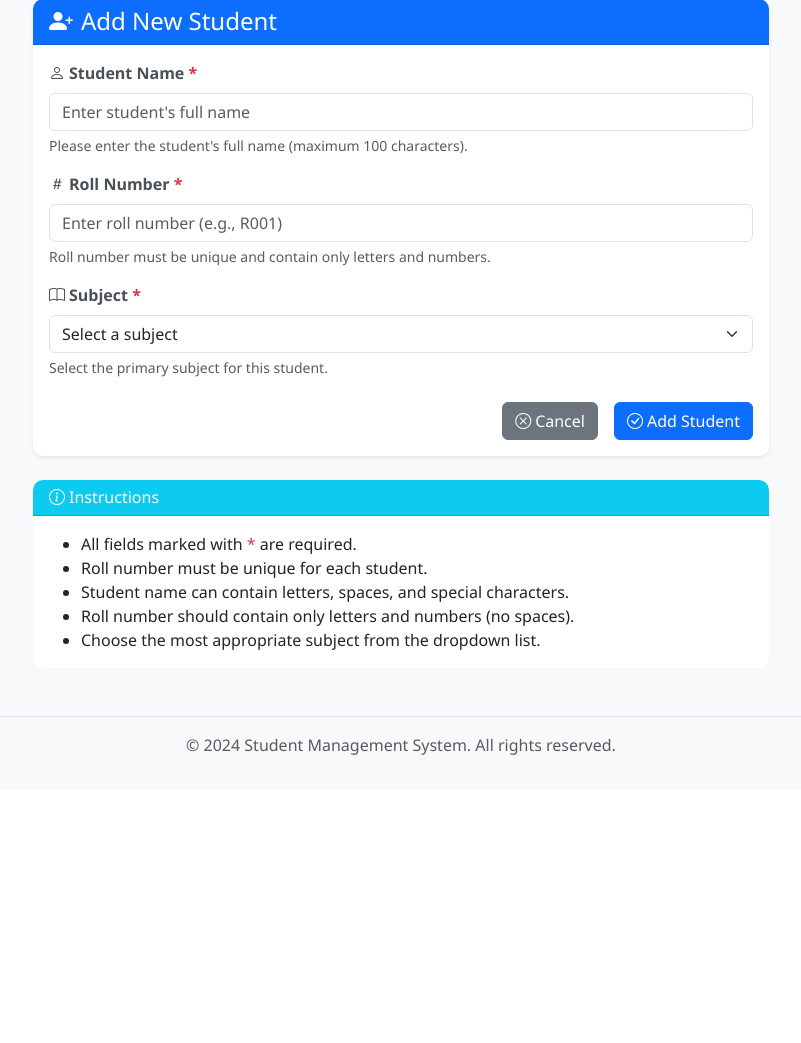
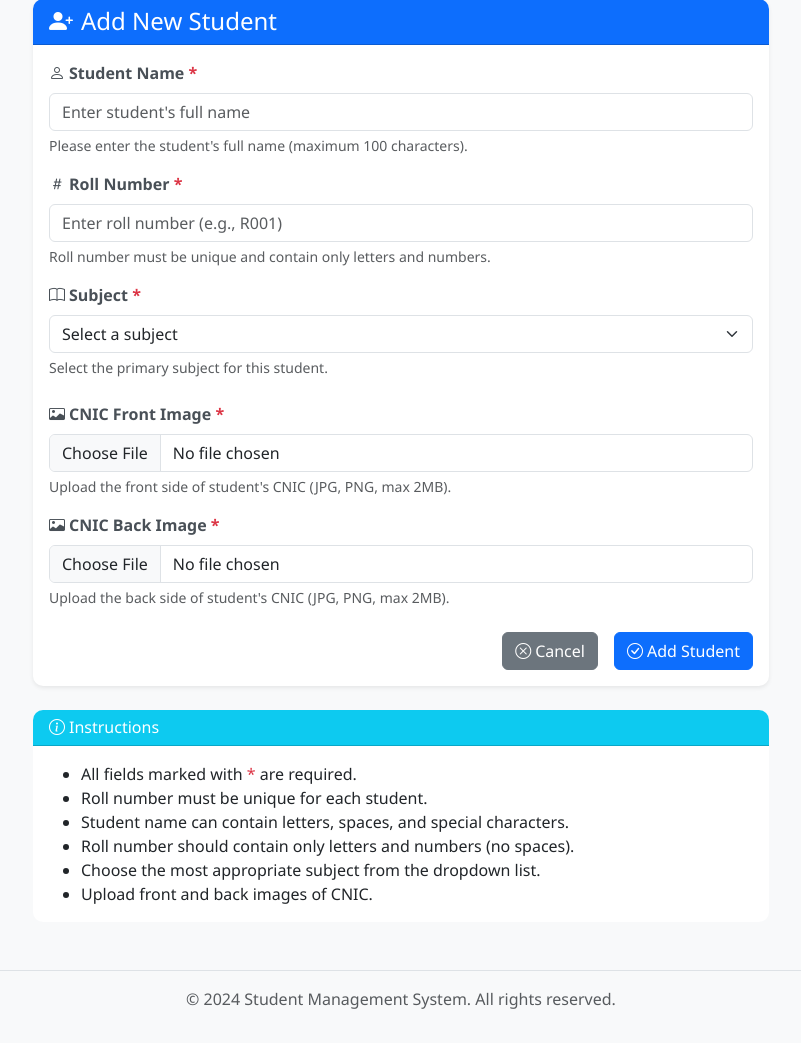
Before and after one commit to aleena0275-stack/Student_Management_System, a Flask app: page /add in a window 1280 px wide. Shown: the part 87-1130 px from the top of the page, without its empty margins (239-1040 px from the left). Before the commit the page ends 842 px from the top, so only its background shows below. Run offline with Flask 3, Linux system fonts and the light colour scheme.

Commit message:
Add CNIC upload feature

```diff
--- a/student_management/templates/add_student.html
+++ b/student_management/templates/add_student.html
@@ -12,18 +12,13 @@
                 </h4>
             </div>
             <div class="card-body">
-                <form method="POST" action="{{ url_for('add_student') }}" id="addStudentForm">
+                <form method="POST" action="{{ url_for('add_student') }}" id="addStudentForm" enctype="multipart/form-data"></form>
                     <div class="mb-3">
                         <label for="name" class="form-label">
                             <i class="bi bi-person me-1"></i>Student Name <span class="text-danger">*</span>
                         </label>
-                        <input type="text"
-                               class="form-control"
-                               id="name"
-                               name="name"
-                               placeholder="Enter student's full name"
-                               required
-                               maxlength="100">
+                        <input type="text" class="form-control" id="name" name="name"
+                            placeholder="Enter student's full name" required maxlength="100">
                         <div class="form-text">Please enter the student's full name (maximum 100 characters).</div>
                     </div>
 
@@ -31,14 +26,8 @@
                         <label for="roll_number" class="form-label">
                             <i class="bi bi-hash me-1"></i>Roll Number <span class="text-danger">*</span>
                         </label>
-                        <input type="text"
-                               class="form-control"
-                               id="roll_number"
-                               name="roll_number"
-                               placeholder="Enter roll number (e.g., R001)"
-                               required
-                               maxlength="50"
-                               pattern="[A-Za-z0-9]+"
+                        <input type="text" class="form-control" id="roll_number" name="roll_number"
+                            placeholder="Enter roll number (e.g., R001)" required maxlength="50" pattern="[A-Za-z0-9]+"
                             title="Roll number should contain only letters and numbers">
                         <div class="form-text">Roll number must be unique and contain only letters and numbers.</div>
                     </div>
@@ -67,6 +56,31 @@
                         </select>
                         <div class="form-text">Select the primary subject for this student.</div>
                     </div>
+                    <!-- CNIC Front Image -->
+                    <div class="mb-3">
+                        <label for="cnic_front" class="form-label">
+                            <i class="bi bi-card-image me-1"></i>CNIC Front Image <span class="text-danger">*</span>
+                        </label>
+                        <input type="file" class="form-control" id="cnic_front" name="cnic_front" accept="image/*"
+                            required>
+                        <div class="form-text">Upload the front side of student's CNIC (JPG, PNG, max 2MB).</div>
+                        <!-- Preview -->
+                        <img id="cnic_front_preview" src="#" alt="Front Preview"
+                            style="display:none; margin-top:10px; max-height:150px; border-radius:8px; border:1px solid #ccc;">
+                    </div>
+
+                    <!-- CNIC Back Image -->
+                    <div class="mb-4">
+                        <label for="cnic_back" class="form-label">
+                            <i class="bi bi-card-image me-1"></i>CNIC Back Image <span class="text-danger">*</span>
+                        </label>
+                        <input type="file" class="form-control" id="cnic_back" name="cnic_back" accept="image/*"
+                            required>
+                        <div class="form-text">Upload the back side of student's CNIC (JPG, PNG, max 2MB).</div>
+                        <!-- Preview -->
+                        <img id="cnic_back_preview" src="#" alt="Back Preview"
+                            style="display:none; margin-top:10px; max-height:150px; border-radius:8px; border:1px solid #ccc;">
+                    </div>
 
                     <div class="d-grid gap-2 d-md-flex justify-content-md-end">
                         <a href="{{ url_for('index') }}" class="btn btn-secondary me-md-2">
@@ -94,6 +108,7 @@
                     <li>Student name can contain letters, spaces, and special characters.</li>
                     <li>Roll number should contain only letters and numbers (no spaces).</li>
                     <li>Choose the most appropriate subject from the dropdown list.</li>
+                    <li>Upload front and back images of CNIC.</li>
                 </ul>
             </div>
         </div>
@@ -103,7 +118,7 @@
 
 {% block scripts %}
 <script>
-document.getElementById('addStudentForm').addEventListener('submit', function(e) {
+    document.getElementById('addStudentForm').addEventListener('submit', function (e) {
         const name = document.getElementById('name').value.trim();
         const rollNumber = document.getElementById('roll_number').value.trim();
         const subject = document.getElementById('subject').value;
@@ -121,8 +136,46 @@ document.getElementById('addStudentForm').addEventListener('submit', function(e)
         }
     });
 
+    // CNIC Front Preview
+document.getElementById('cnic_front').addEventListener('change', function(e) {
+    const file = e.target.files[0];
+    if (file) {
+        if (file.size > 2 * 1024 * 1024) {
+            alert('CNIC front image must be less than 2MB.');
+            e.target.value = '';
+            return;
+        }
+        const reader = new FileReader();
+        reader.onload = function(ev) {
+            const preview = document.getElementById('cnic_front_preview');
+            preview.src = ev.target.result;
+            preview.style.display = 'block';
+        };
+        reader.readAsDataURL(file);
+    }
+});
+
+// CNIC Back Preview
+document.getElementById('cnic_back').addEventListener('change', function(e) {
+    const file = e.target.files[0];
+    if (file) {
+        if (file.size > 2 * 1024 * 1024) {
+            alert('CNIC back image must be less than 2MB.');
+            e.target.value = '';
+            return;
+        }
+        const reader = new FileReader();
+        reader.onload = function(ev) {
+            const preview = document.getElementById('cnic_back_preview');
+            preview.src = ev.target.result;
+            preview.style.display = 'block';
+        };
+        reader.readAsDataURL(file);
+    }
+});
+
     // Auto-format roll number to uppercase
-document.getElementById('roll_number').addEventListener('input', function(e) {
+    document.getElementById('roll_number').addEventListener('input', function (e) {
         e.target.value = e.target.value.toUpperCase();
     });
 </script>
```
Lines whose indentation alone changed are shown as unchanged.
